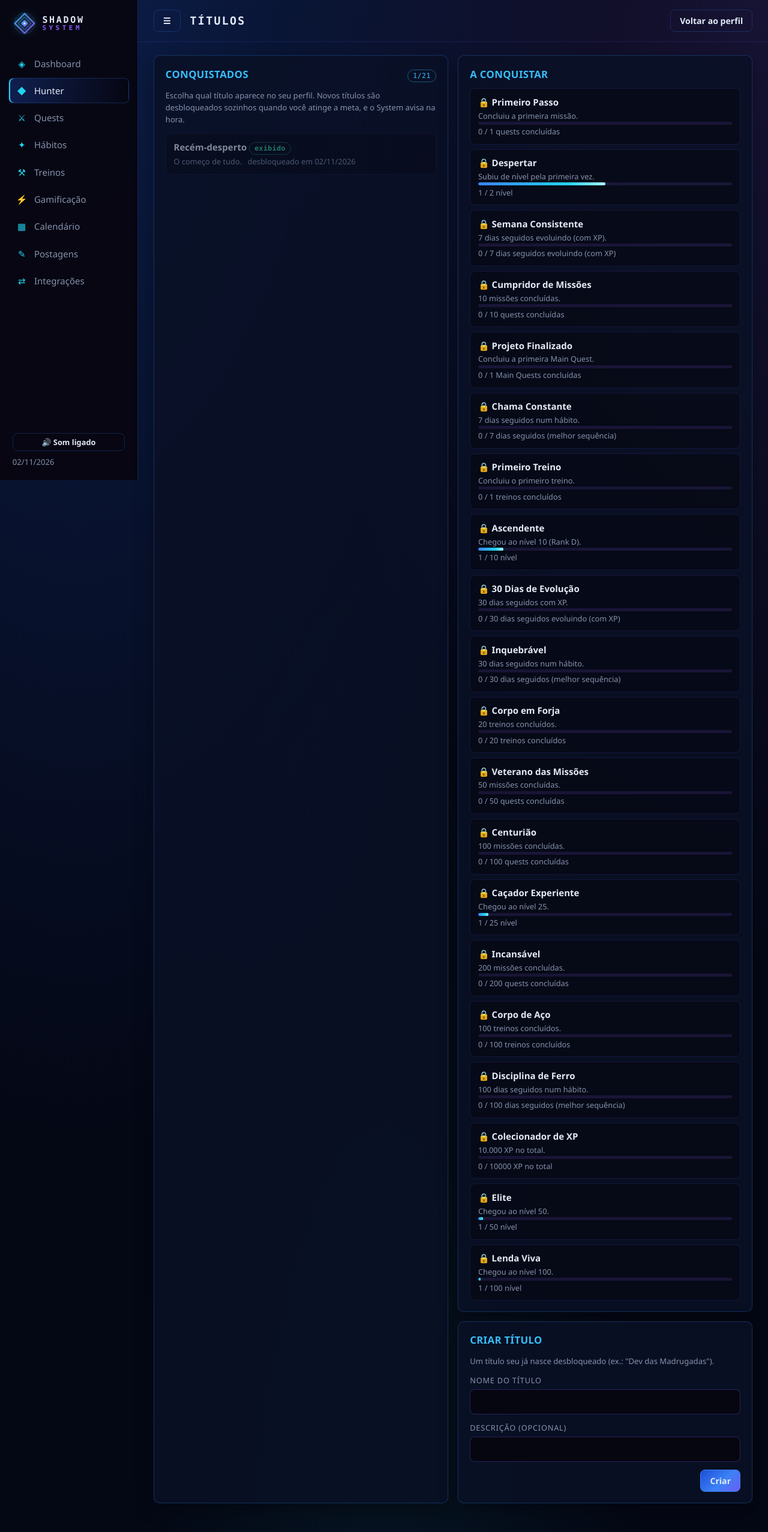
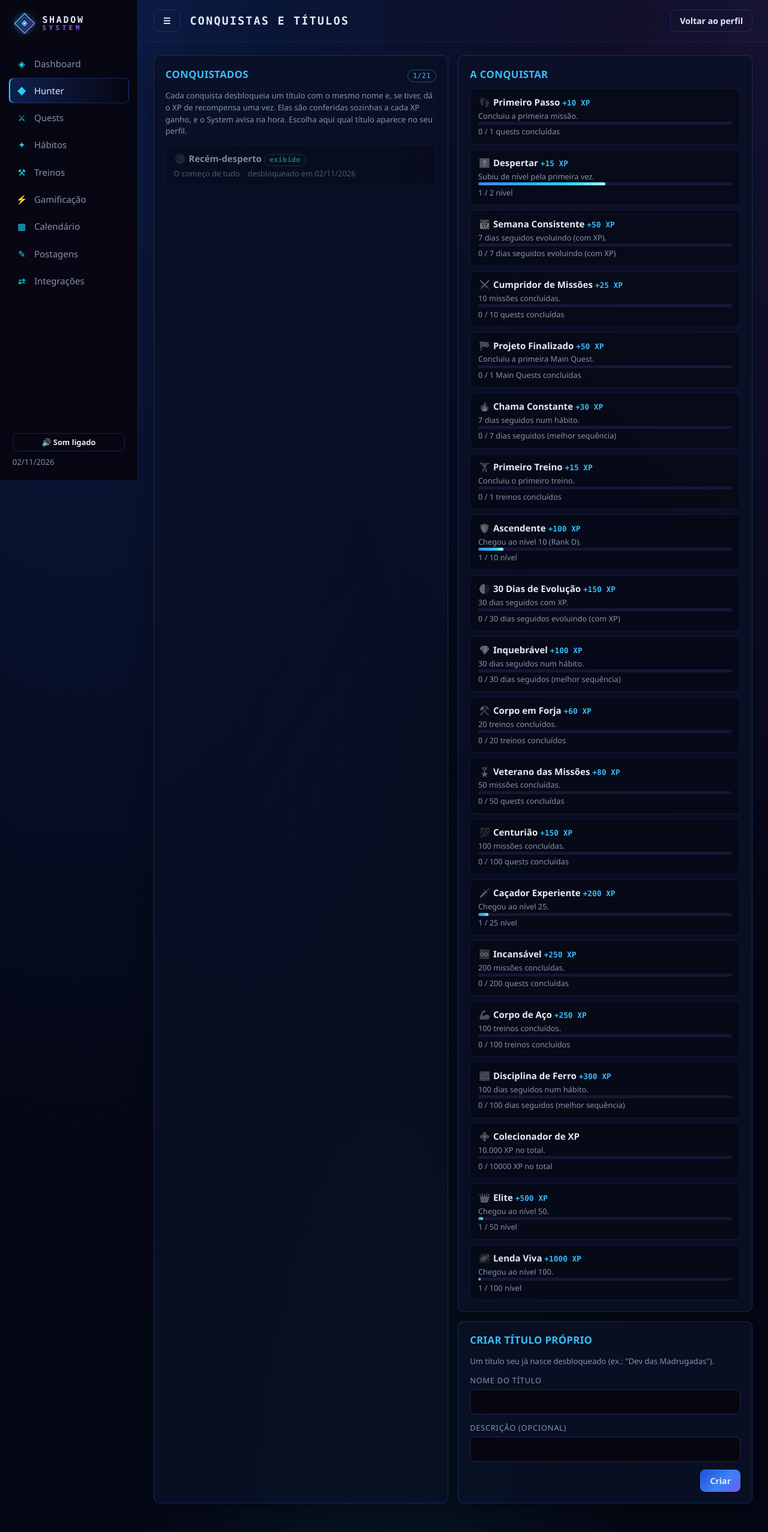
Before and after one commit to IltonBJSilva/shadow-system, a Flask app: page /hunter/titles in a window 1280 px wide. Shown: the whole page at 60% size. Run offline with Flask 3, Linux system fonts and the light colour scheme; data comes from the database, SQL or seed files in the repository; data that the repository does not hold is empty.

Commit message:
feat: Conquistas page with icons and rewards, and a switch for achievement XP

```diff
--- a/app/modules/gamification/routes.py
+++ b/app/modules/gamification/routes.py
@@ -1,6 +1,8 @@
 from flask import flash, redirect, render_template, request, url_for
 
 from app.core.errors import DomainError
+
+from app.modules.hunter import services as hunter
 
 from . import bp, services
 from .rules import FAILURE_REASONS, Rules
@@ -10,10 +12,12 @@ from .rules import FAILURE_REASONS, Rules
 def index():
     if request.method == "POST":
         services.save_rules(_rules_from_form())
+        hunter.set_achievement_rewards(request.form.get("achievement_rewards") == "on")
         flash("Regras do System atualizadas.", "success")
         return redirect(url_for("gamification.index"))
     return render_template("gamification/index.html", rules=services.get_rules(), history=services.history(),
-                           reasons=FAILURE_REASONS, pending_failures=services.pending_failures_count())
+                           reasons=FAILURE_REASONS, pending_failures=services.pending_failures_count(),
+                           achievement_rewards=hunter.achievement_rewards_enabled())
 
 
 @bp.get("/failures")
--- a/app/static/css/shadow.css
+++ b/app/static/css/shadow.css
@@ -496,3 +496,6 @@ select.input[multiple] { min-height: 130px; }
 .delta.is-up { color: var(--success); }
 .delta.is-down { color: var(--warning); }
 .failure-form { margin-top: .5rem; flex-wrap: wrap; gap: .4rem; } .failure-form .input { flex: 1 1 220px; }
+
+.achievement-icon { display: inline-block; width: 1.4em; text-align: center; }
+.achievement-icon.is-locked { filter: grayscale(1) opacity(.45); }
--- a/app/templates/hunter/profile.html
+++ b/app/templates/hunter/profile.html
@@ -3,7 +3,7 @@
 {% block title %}Hunter{% endblock %}
 {% block heading %}Hunter Profile{% endblock %}
 {% block actions %}
-  <a class="btn btn-ghost" href="{{ url_for('hunter.titles') }}">Títulos ({{ unlocked_titles | length }}/{{ titles_total }})</a>
+  <a class="btn btn-ghost" href="{{ url_for('hunter.titles') }}">Conquistas ({{ unlocked_titles | length }}/{{ titles_total }})</a>
   <a class="btn btn-ghost" href="{{ url_for('hunter.ranks') }}">Ranks</a>
   <button class="btn" type="button" data-toggle="profile-form">Editar perfil</button>
 {% endblock %}
@@ -28,7 +28,7 @@
           {% endfor %}
         </select>
         <small class="muted">Só aparecem os títulos já conquistados. Veja como ganhar os outros em
-          <a href="{{ url_for('hunter.titles') }}">Títulos</a>.</small>
+          <a href="{{ url_for('hunter.titles') }}">Conquistas</a>.</small>
       </div>
       <noscript><div class="form-actions"><button class="btn" type="submit">Usar título</button></div></noscript>
     </form>
--- a/app/templates/hunter/titles.html
+++ b/app/templates/hunter/titles.html
@@ -1,7 +1,7 @@
 {% extends "base.html" %}
 {% import "partials/_macros.html" as ui %}
-{% block title %}Títulos{% endblock %}
-{% block heading %}Títulos{% endblock %}
+{% block title %}Conquistas{% endblock %}
+{% block heading %}Conquistas e títulos{% endblock %}
 {% block actions %}<a class="btn btn-ghost" href="{{ url_for('hunter.profile') }}">Voltar ao perfil</a>{% endblock %}
 {% block content %}
 {% set unlocked = titles | selectattr("unlocked") | list %}
@@ -11,13 +11,16 @@
       <h2>Conquistados</h2>
       <span class="tag tag-blue">{{ unlocked | length }}/{{ titles | length }}</span>
     </div>
-    <p class="muted small">Escolha qual título aparece no seu perfil. Novos títulos são desbloqueados sozinhos
-      quando você atinge a meta, e o System avisa na hora.</p>
+    <p class="muted small">Cada conquista desbloqueia um título com o mesmo nome e, se tiver, dá o XP de recompensa
+      uma vez. Elas são conferidas sozinhas a cada XP ganho, e o System avisa na hora. Escolha aqui qual título
+      aparece no seu perfil.</p>
     <ul class="list">
       {% for t in unlocked %}
         <li class="list-item {% if t.is_active %}is-done{% endif %}">
           <div class="item-main">
-            <div class="item-title">{{ t.name }} {% if t.is_active %}<span class="tag tag-success">exibido</span>{% endif %}</div>
+            <div class="item-title"><span class="achievement-icon" aria-hidden="true">{{ t.icon }}</span> {{ t.name }}
+              {% if t.is_active %}<span class="tag tag-success">exibido</span>{% endif %}
+              {% if t.reward_xp %}<span class="xp-tag">+{{ t.reward_xp }} XP</span>{% endif %}</div>
             <div class="item-meta">
               <span>{{ t.description or "Sem descrição." }}</span>
               <span>{{ "criado por você" if t.is_custom else "desbloqueado" }} em {{ t.unlocked_at | date_br }}</span>
@@ -45,7 +48,8 @@
         {% for t in titles if not t.unlocked %}
           <li class="list-item">
             <div class="item-main">
-              <div class="item-title">🔒 {{ t.name }}</div>
+              <div class="item-title"><span class="achievement-icon is-locked" aria-hidden="true">{{ t.icon }}</span> {{ t.name }}
+                {% if t.reward_xp %}<span class="xp-tag">+{{ t.reward_xp }} XP</span>{% endif %}</div>
               <div class="item-meta"><span>{{ t.description }}</span></div>
               <div class="progress thin" aria-hidden="true"><div class="progress-fill" style="width: {{ t.percent }}%"></div></div>
               <div class="item-meta"><span>{{ t.current }} / {{ t.threshold }} {{ t.rule_label }}</span></div>
@@ -58,7 +62,7 @@
     </section>
 
     <section class="panel">
-      <div class="panel-header"><h2>Criar título</h2></div>
+      <div class="panel-header"><h2>Criar título próprio</h2></div>
       <p class="muted small">Um título seu já nasce desbloqueado (ex.: "Dev das Madrugadas").</p>
       <form method="post" action="{{ url_for('hunter.create_title') }}" class="form-grid">
         {{ form.csrf_token }}
```
Also changed, not shown: app/templates/gamification/index.html (+7 -0 lines), tests/test_titles.py (+46 -2 lines).
